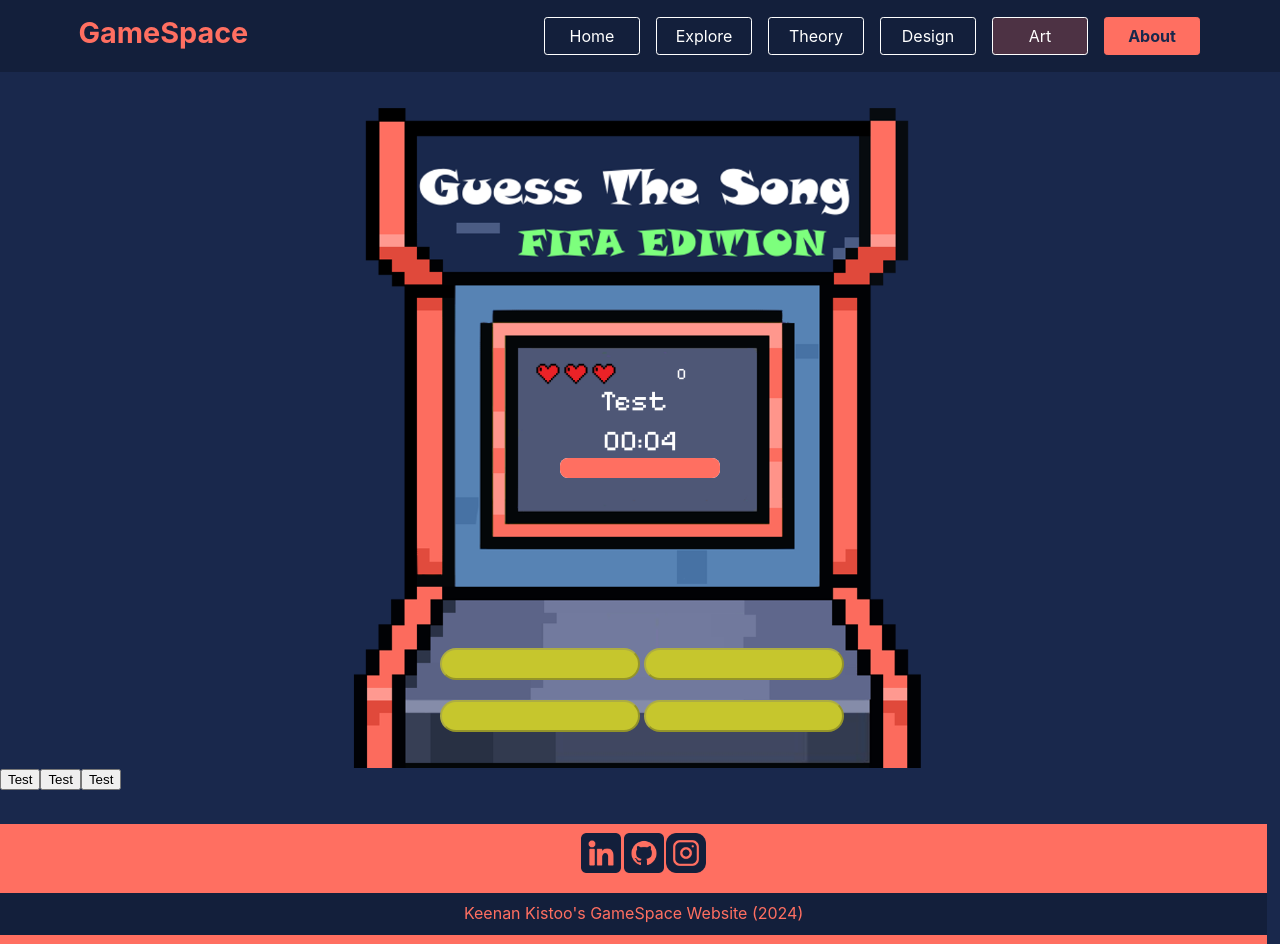
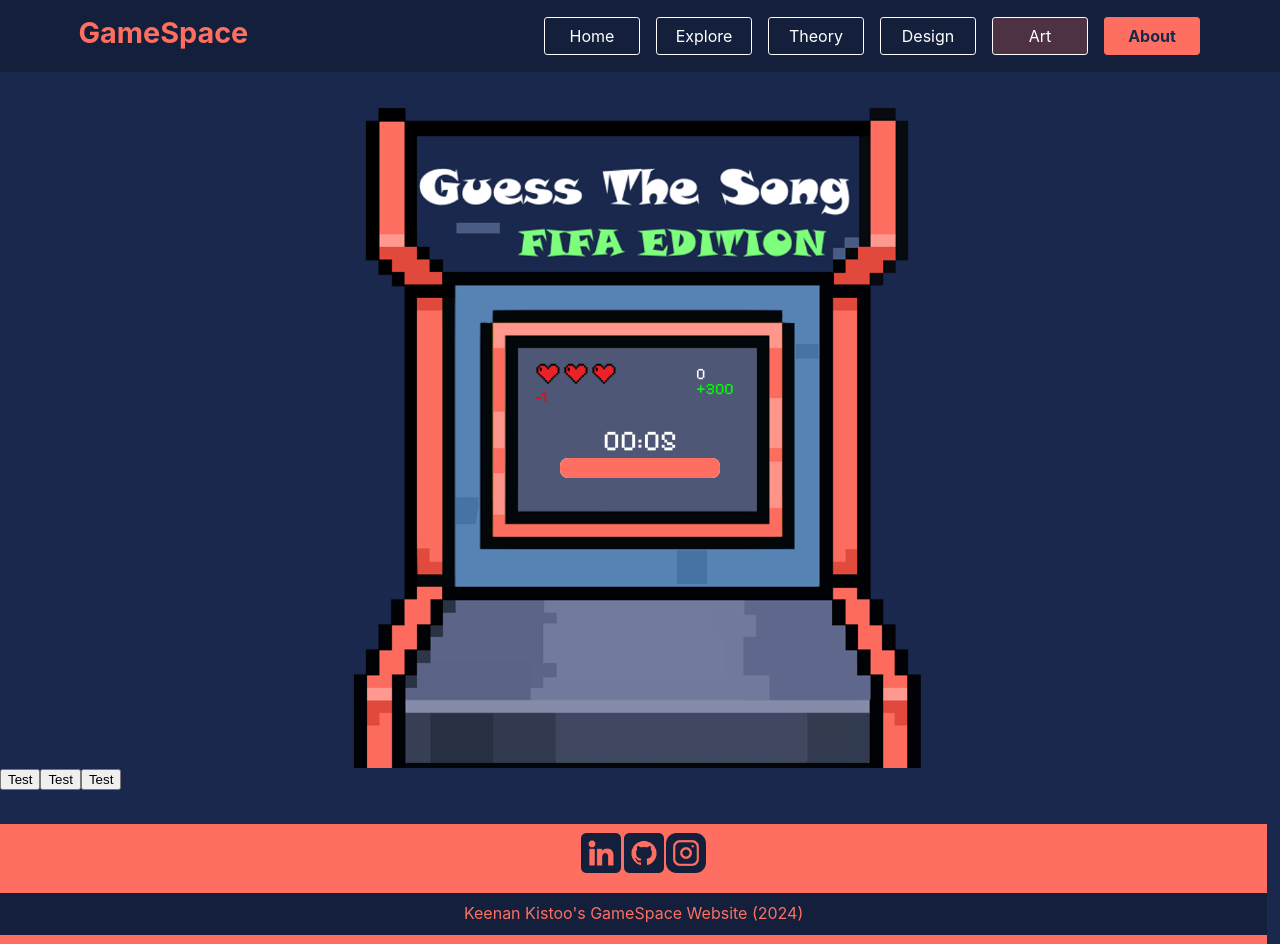
Before and after one commit to KeenanKistoo/2438840_Exam, a React (Create React App) app in the folder gamer-hub/: page /art in a window 1280 px wide. Built offline with nearby package versions, Linux system fonts and the light colour scheme.

Commit message:
Added All States
Game works fine.

a few bugs need fixing:
- Display correct answer in a better way
-Display loss of life/earned points
-end game conditions

```diff
--- a/gamer-hub/src/Components/Game/Game.css
+++ b/gamer-hub/src/Components/Game/Game.css
@@ -20,6 +20,17 @@
     justify-content: space-between;
     width: 5rem;
 }
+.life-info-sect {
+    position: absolute;
+    top: 47%;
+    left: 45%;
+    transform: translateX(-50%);
+    display: flex;
+    justify-content: space-between;
+    width: 5rem;
+    font-family: "Pixelify Sans", sans-serif;
+    color: red;
+}
 
 .heart {
     width: 1.5rem;
@@ -28,12 +39,23 @@
 .score-sect{
     position: absolute;
     top: 44%;
-    left: 56%;
+    left: 57.5%;
     transform: translateX(-50%);
     display: flex;
     justify-content: space-between;
     width: 5rem;
     color: white;
+    font-family: "Pixelify Sans", sans-serif;
+}
+.score-info-sect{
+    position: absolute;
+    top: 46%;
+    left: 57.5%;
+    transform: translateX(-50%);
+    display: flex;
+    justify-content: space-between;
+    width: 5rem;
+    color: rgb(0, 255, 0);
     font-family: "Pixelify Sans", sans-serif;
 }
 
@@ -83,6 +105,11 @@
     font-size: 1.4rem;
 }
 
+button:disabled{
+    color: black;
+}
+
+
 .timer-sect{
     position: absolute;
     top: 50%;
@@ -131,3 +158,15 @@
     background-color: #e7e73b82;
     cursor: pointer;
 }
+
+.hide{
+    opacity: 0;
+    visibility: hidden;
+}
+.correct{
+    background-color: rgb(0, 255, 0);
+}
+
+.incorrect{
+    background-color: rgb(243, 88, 88);
+}
--- a/gamer-hub/src/Components/Game/Game.jsx
+++ b/gamer-hub/src/Components/Game/Game.jsx
@@ -51,7 +51,14 @@
     //Ans. Btn State
     const [btnsActive, setBtnsActive] = useState(false);
 
-    //let timerInt = setInterval(handleTimer, 1000);
+    //Game States: wait, load, ready, listen, answer, score
+    const [gameState , setGameState] = useState('wait');
+
+    //user Anwer -> check if the user answered or not
+    const [userAns, setUserAns] = useState(false);
+
+    //Detect Btn Answers
+    const [buttonDist, setButtonDist] = useState(false);
 
     //Random Selection of 5 Songs ***Add this function to the start button.
     function genSongs(){
@@ -64,11 +71,13 @@
         for(let i = 0; i < copyArray.length; i++){
             copyArray[i].selected = false;
             copyArray[i].selected = false;
+
         }
 
         //Assigns 7 Random Songs
         while(TrackerNum > 0){
             let ranNum = Math.floor(Math.random () * availNumbers.length)
+            console.log(ranNum);
             copyArray[ranNum].selected = true; //Sets selected song for future usage
             availNumbers.splice(ranNum, 1); //Remove Option From Array
             TrackerNum--;   //Decrements the tracker by 1 to ensure the correct number of questions are available.
@@ -86,32 +95,33 @@
             }
         }
 
-        //console.log(copyArray);
+        console.log(copyArray);
         setTracker(trackerUpdate); //Update Number of Questions
         setSongs(copyArray); //Update Song List
-        //console.log(tracker);
+        //console.log(tracker);..
 }
 
     function setButtonAnswers(){
+        setButtonDist(true);
         let copyArray = [...songs] //Copy of Audio.js
-        let answer = []; //Empty Array to store the answer
+        let selectedAnswer = []; //Empty Array to store the answer
         let answerBtns = [setAnswer1, setAnswer2, setAnswer3, setAnswer4] //Create an array for button states
         //console.log("Working")
         let copyRanSongs = [...randomSongs] //Copy of random songs
 
         for(let i = 0; i < copyArray.length; i++){
             if(copyArray[i].selected && !copyArray[i].used){
-                answer = copyArray[i];
+                selectedAnswer = copyArray[i];
                 copyArray[i].used = true; //Set used to true to avoid reusing the same answer
-                console.log("Answer Caught")
-                setAnswer(answer); //Set the answer for correct/incorrect check
+                console.log(selectedAnswer)
+                setAnswer(selectedAnswer); //Set the answer for correct/incorrect check
                 break;
             }
         }
 
         let ranIndex = Math.floor(Math.random() * 4) //Select a random btn to store answer
 
-        answerBtns[ranIndex](answer.answer); //Display answer
+        answerBtns[ranIndex](selectedAnswer.answer); //Display answer
         answerBtns.splice(ranIndex, 1); //Remove answerBtn to avoid reiterating over the same btn
         //console.log(answerBtns)
 
@@ -128,31 +138,95 @@
 
     function playSong(){
         let aud = new Audio(answer.audio)
-        aud.play()
+        aud.play();
+    }
+
+    function startLoad(){
+        setGameState('load')
+        console.log(gameState);
+    }
+
+    function assignScore(selectedAnswer){
+        setBtnsActive(false);
+        setGameState('score');
+        setUserAns(true);
+        if(answer.answer === selectedAnswer){
+            SetScore(prev => prev + 300)
+        }else if(answer.answer!== selectedAnswer){
+            setLives(prev => prev - 1)
+        }
     }
     //https://www.youtube.com/watch?v=4_9yJXO4F2Y
     const [countdown, setCountdown] = useState(9)
+    const [startInterval, setStartInterval] = useState(false);
     const timerId = useRef();
-    const [stateCheck , setStateCheck] = useState(false);
+
+    const [comm, setComm] = useState('');
+    const [nextState, setNextState] = useState('')
+
+    function timerHandler(){
+        timerId.current = setInterval(() => {
+            setCountdown(prev => {
+                if (prev > 0){
+                    setNewWidth(prevWidth => prevWidth - 11)
+                    return prev - 1
+                }else if(prev <= 0) {
+                    setGameState(nextState)
+                }
+            })
+
+        }, 1000)
+    }
     //***NOTE:comment out this hook
     useEffect(() => {
-        timerId.current = setInterval(() => {
-            if(countdown > 0){
-            setCountdown(prev => prev - 1)
-            if(stateCheck){
-            setNewWidth(prev => prev - 11)
-            }
-            }
-        }, 1000)
-        return () => clearInterval(timerId.current)
-     },[]); // This line is for testing purposes. The function needs to be called on button click. NOTE:comment out this hook
+        if(startInterval){
+            timerHandler();
+        }
+    return () => clearInterval(timerId.current)
+
+     },[startInterval, nextState]); // This line is for testing purposes. The function needs to be called on button click. NOTE:comment out this hook
 
      useEffect(() =>{
-        if(countdown <= 0){
-            clearInterval(timerId.current);
-            alert("END")
+        if(gameState === 'wait'){
+            setCountdown(5);
+            setNewWidth(100);
+            //console.log("Waiting For Player")
+        }else if(gameState === 'load'){
+            setComm('Loading...')
+            genSongs();
+            setCountdown(3);
+            setStartInterval(true);
+            SetScore(0);
+            setLives(3);
+            setNextState('ready');
+        }else if(gameState === 'ready'){
+            setComm('Ready?')
+            setCountdown(3);
+            if(!buttonDist){
+                setButtonAnswers();
+            }
+            setNewWidth(100);
+            setNextState('listen');
+            setUserAns(false)
+        }else if(gameState === 'listen'){
+            setComm('...')
+            setCountdown(9);
+            setNewWidth(100);
+            setNextState('answer')
+            playSong();
+        }else if(gameState === 'answer'){
+            setCountdown(5)
+            setNextState('score')
+        }else if(gameState === 'score'){
+            setButtonDist(false)
+            setCountdown(5)
+            console.log('score')
+            if(!userAns){
+                assignScore('no answer');
+            }
+            setNextState('ready')
         }
-     }, [countdown])
+     }, [gameState,userAns])
 
     return (
         <section className='arcade-screen'>
@@ -166,7 +240,7 @@
                 <p className="score">{score}</p>
             </section>
             <section className="icon-sect">
-                <p className="warn">Test</p>
+                <p className="warn">{comm}</p>
             </section>
             <section className="timer-sect">
                 <p className="time-txt" ref={timerId}>00:0{countdown}</p>
@@ -174,16 +248,22 @@
             <section className="prog-sect">
                 <div className="prog-bar" style={{width: `${newWidth}%`, transition: '0.5s ease-out linear'}}>.</div>
             </section>
-            <section className="answer-sect">
-                <button ref={button1} className="ans-btn" disabled={btnsActive ? false : true}>{answer1}</button>
-                <button ref={button2} className="ans-btn" disabled={btnsActive ? false : true}>{answer2}</button>
-                <button ref={button3} className="ans-btn" disabled={btnsActive ? false : true}>{answer3}</button>
-                <button ref={button4} className="ans-btn" disabled={btnsActive ? false : true}>{answer4}</button>
+            <section className={`answer-sect ${gameState === 'answer' || gameState === 'score' ? '' : 'hidden'}`}>
+                <button ref={button1} onClick={() => assignScore(answer1)} className= {`ans-btn ${gameState === 'score'&& answer.answer === answer1 ? 'correct': 'incorrect'}`} disabled={btnsActive ? false : true}>{answer1}</button>
+                <button ref={button2} onClick={() => assignScore(answer2)} className= {`ans-btn ${gameState === 'score' && answer.answer === answer2 ? 'correct': 'incorrect'}`} disabled={btnsActive ? false : true}>{answer2}</button>
+                <button ref={button3} onClick={() => assignScore(answer3)} className= {`ans-btn ${gameState === 'score' && answer.answer === answer2 ? 'correct': 'incorrect'}`} disabled={btnsActive ? false : true}>{answer3}</button>
+                <button ref={button4} onClick={() => assignScore(answer4)} className= {`ans-btn ${gameState === 'score' && answer.answer === answer2 ? 'correct': 'incorrect'}`} disabled={btnsActive ? false : true}>{answer4}</button>
             </section>
             <section>
-                <button onClick={() => genSongs()}>Test</button>
+                <button onClick={() => startLoad()}>Test</button>
                 <button onClick={() => setButtonAnswers()}>Test</button>
                 <button onClick={() => playSong()}>Test</button>
+            </section>
+            <section className="score-info-sect">
+                <p className="score">+300</p>
+            </section>
+            <section className="life-info-sect">
+                <p className="score">-1</p>
             </section>
         </section>
     );
```
